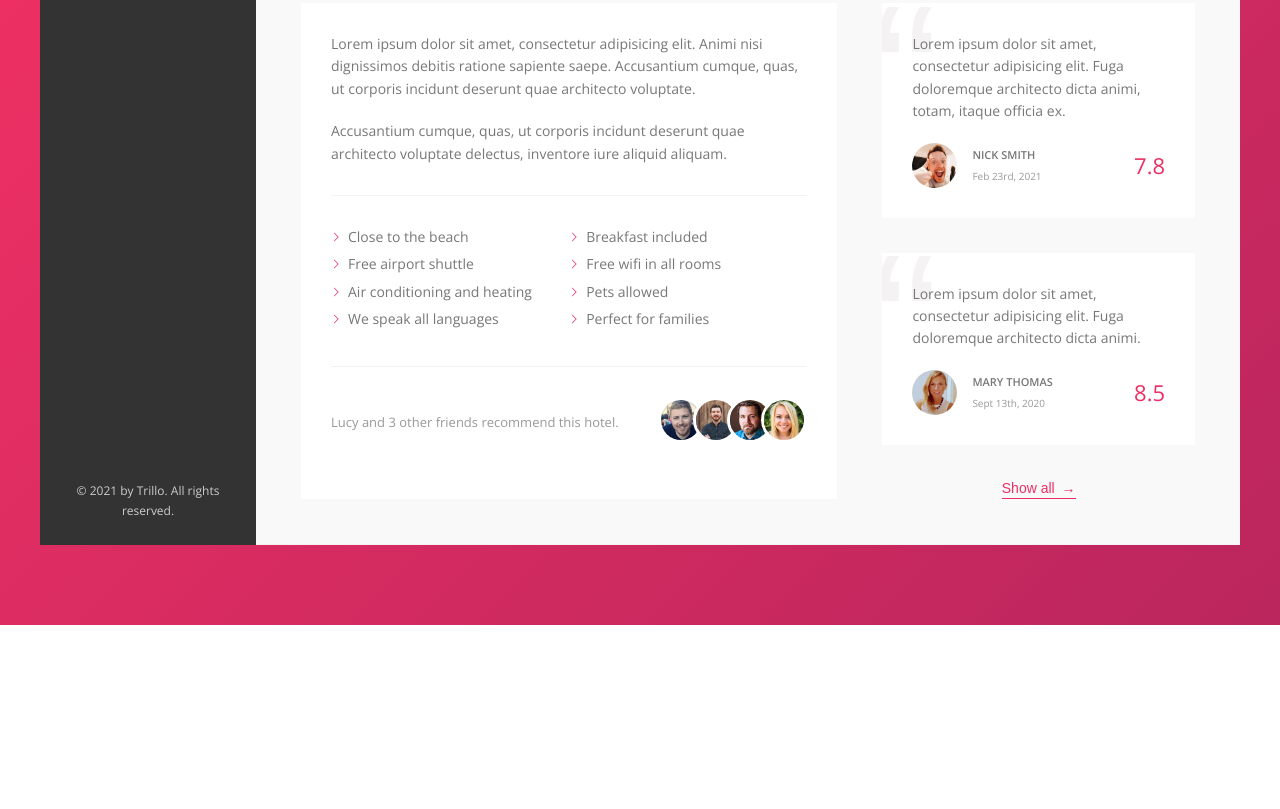
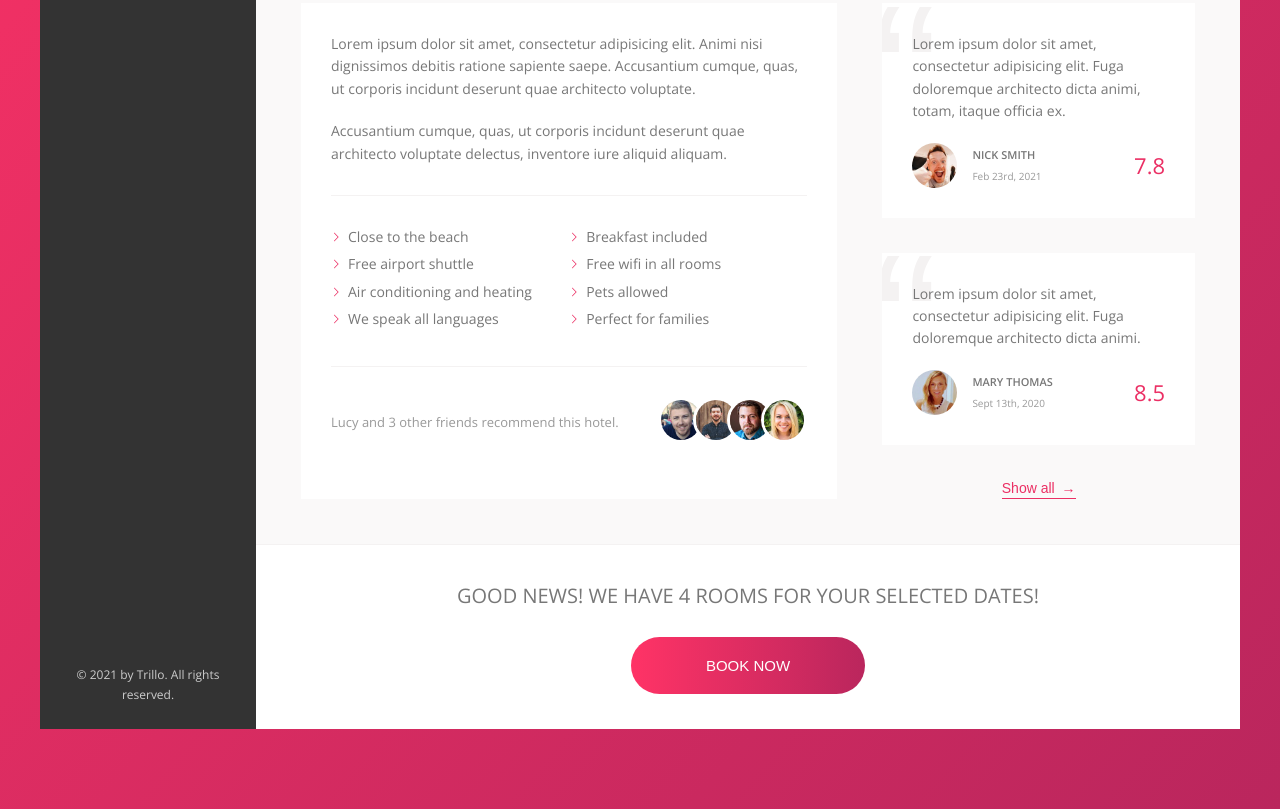
Before and after one commit to narcisabadea/Booking-Advanced-CSS-Course, a website: page index.html in a window 1280 px wide. Shown: the part 644-1453 px from the top of the page. Before the commit the page ends 1269 px from the top, so only its background shows below. Drawn offline with nearby package versions, Linux system fonts and the light colour scheme.

Commit message:
finished cta

```diff
--- a/index.html
+++ b/index.html
@@ -196,8 +196,12 @@
                   Lorem ipsum dolor sit amet, consectetur adipisicing elit. Fuga
                   doloremque architecto dicta animi, totam, itaque officia ex.
                 </blockquote>
-                <figcaption class='review__user'>
-                  <img src="img/user-1.jpg" alt="User 1" class="review__photo">
+                <figcaption class="review__user">
+                  <img
+                    src="img/user-1.jpg"
+                    alt="User 1"
+                    class="review__photo"
+                  />
                   <div class="review__user-box">
                     <p class="review__user-name">Nick Smith</p>
                     <p class="review__user-date">Feb 23rd, 2021</p>
@@ -208,10 +212,15 @@
 
               <figure class="review">
                 <blockquote class="review__text">
-                  Lorem ipsum dolor sit amet, consectetur adipisicing elit. Fuga doloremque architecto dicta animi.
+                  Lorem ipsum dolor sit amet, consectetur adipisicing elit. Fuga
+                  doloremque architecto dicta animi.
                 </blockquote>
-                <figcaption class='review__user'>
-                  <img src="img/user-2.jpg" alt="User 2" class="review__photo">
+                <figcaption class="review__user">
+                  <img
+                    src="img/user-2.jpg"
+                    alt="User 2"
+                    class="review__photo"
+                  />
                   <div class="review__user-box">
                     <p class="review__user-name">Mary Thomas</p>
                     <p class="review__user-date">Sept 13th, 2020</p>
@@ -223,6 +232,18 @@
               <button class="btn-inline">Show all <span>&rarr;</span></button>
             </div>
           </div>
+
+          <div class="cta">
+            <h2 class="cta__book-now">
+              Good news! We have 4 rooms for your selected dates!
+            </h2>
+
+            <button class="btn">
+              <span class="btn__visible">Book now</span>
+              <span class="btn__invisible"> Only 4 rooms left</span>
+            </button>
+
+          </div>
         </main>
       </div>
     </div>
--- a/sass/_components.scss
+++ b/sass/_components.scss
@@ -261,14 +261,13 @@
 
   & span {
     margin-left: 3px;
-    transition: margin-left .3s;
+    transition: margin-left 0.3s;
   }
 
   &:hover {
     color: var(--color-grey-dark1);
 
     span {
-
       margin-left: 8px;
     }
   }
@@ -422,3 +421,73 @@
     z-index: 1;
   }
 }
+
+.cta {
+  padding: 3.5rem 0;
+  text-align: center;
+
+  &__book-now {
+    text-transform: uppercase;
+    font-size: 2rem;
+    font-weight: 300;
+    margin-bottom: 2.5rem;
+  }
+}
+
+.btn {
+  font-size: 1.5rem;
+  font-weight: 300;
+  text-transform: uppercase;
+  border: none;
+  border-radius: 100px;
+  background-image: linear-gradient(
+    to right,
+    var(--color-primary-light),
+    var(--color-primary-dark)
+  );
+  color: #fff;
+  position: relative;
+  overflow: hidden;
+  cursor: pointer;
+
+
+  & > * {
+    display: inline-block;
+    height: 100%;
+    width: 100%;
+    transition: all 0.2s;
+  }
+
+  &__visible {
+    padding: 2rem 7.5rem;
+
+  }
+
+  &__invisible {
+    padding-top: 2rem;
+    position: absolute;
+    left: 0;
+    top: -100%;
+
+  }
+
+  &:hover {
+    background-image: linear-gradient(
+      to left,
+      var(--color-primary-light),
+      var(--color-primary-dark)
+    );
+  }
+  &:hover &__visible {
+    transform: translateY(100%);
+  }
+
+  &:hover &__invisible {
+    top: 0;
+  }
+
+  &:focus {
+    outline: none;
+    animation: pulsate 1s infinite;
+  }
+}
```
Also changed, not shown: css/style.css.
